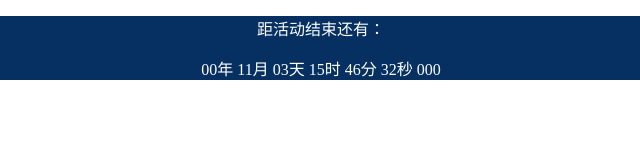
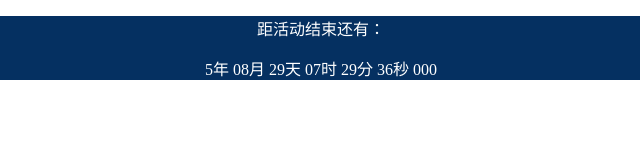
Before and after one commit to ronffy/HrCountdown, a plain HTML site: page index.html in a window 1280 px wide. Shown: the full height of the page, 319-959 px from the left. Drawn offline with nearby package versions, Linux system fonts and the light colour scheme.

Commit message:
Update index.html

```diff
--- a/index.html
+++ b/index.html
@@ -26,8 +26,13 @@
 <script>
 // 使用demo---/s
 HrCountdown({
-	date : "2017-8-3 18:57:11",
-	box : $("#timeBox")
+	date : "2022-5-5 10:40:15",
+	box : $("#timeBox"),
+  	end : function(_this){
+		 //参数是当前实例的this指针
+    		console.log(_this);
+    		alert("活动已经结束！")
+  	}
 });
 // 使用demo---/e
 </script>
```
